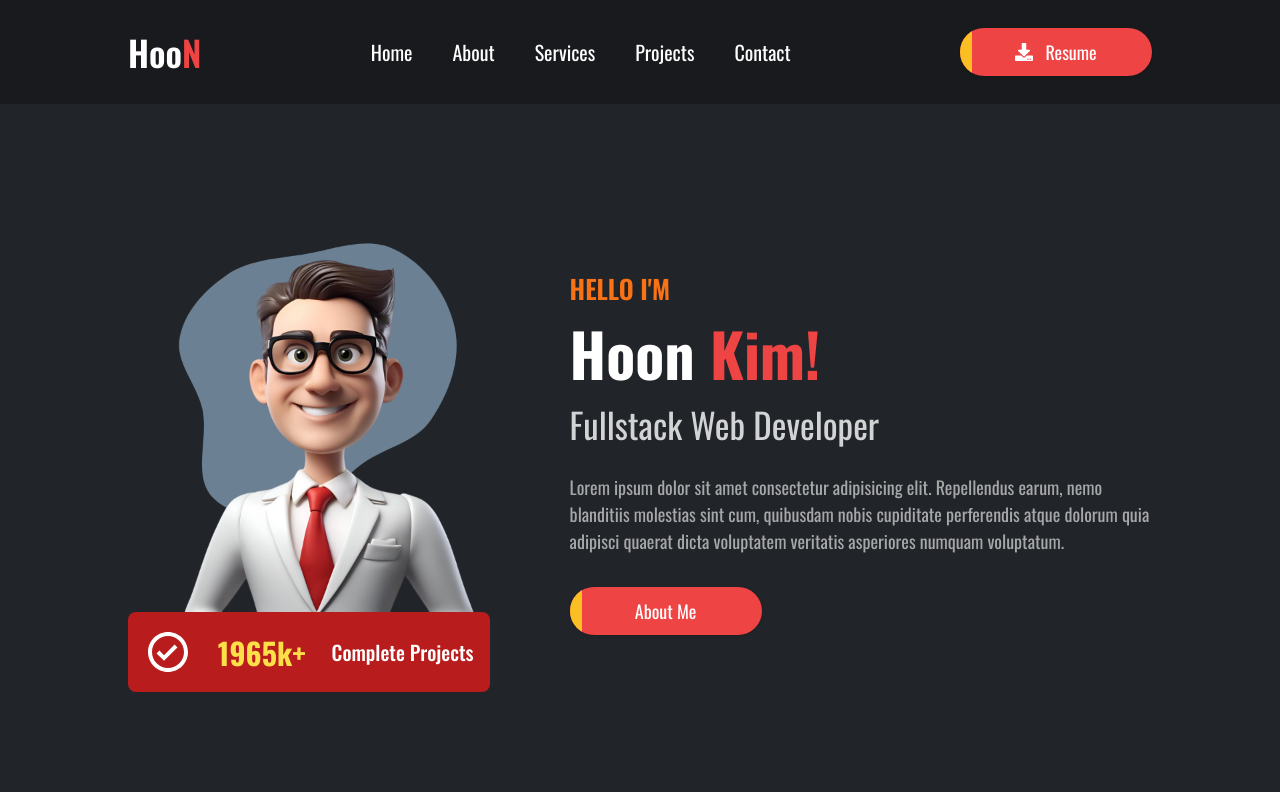
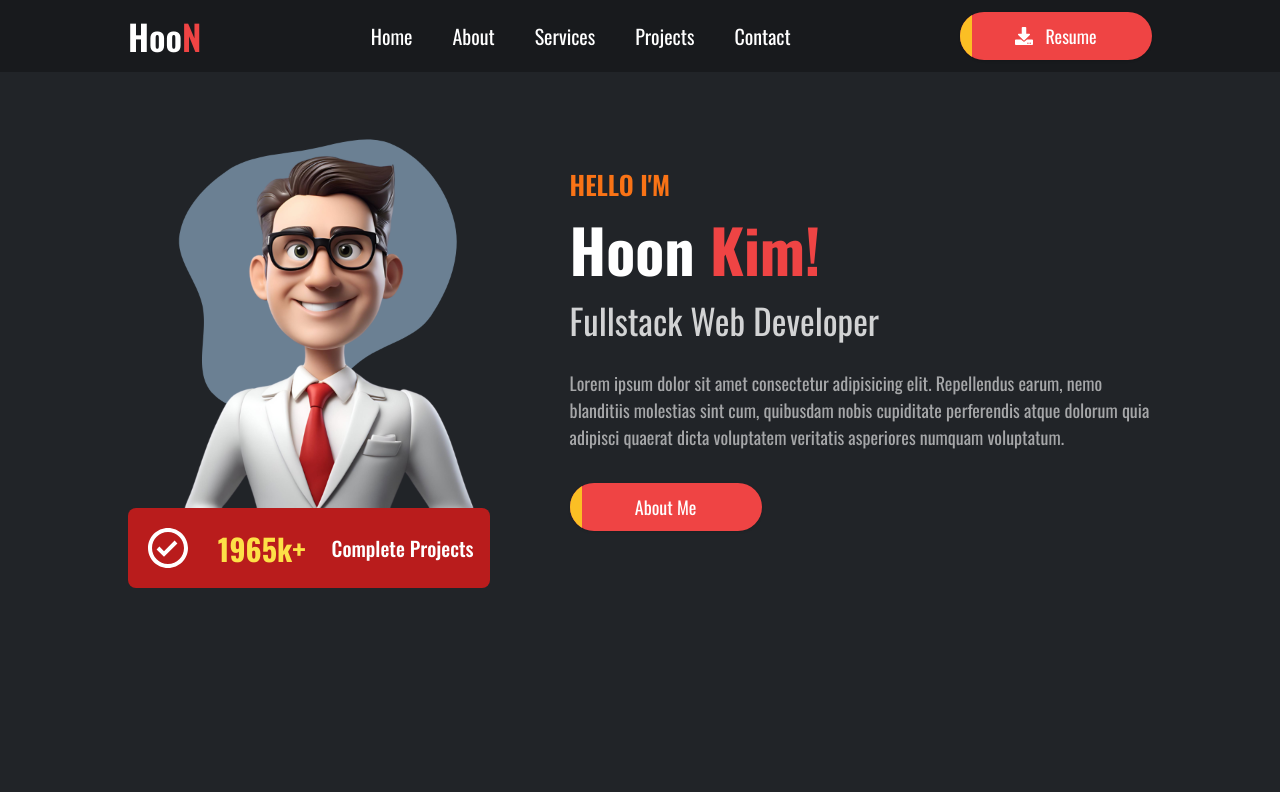
Before and after one commit to henrykimKR/Next-portfolio, a Next.js app: page / in a window 1280 px wide. Shown: the top 792 px of the page. Built offline with nearby package versions, Linux system fonts and the light colour scheme.

Commit message:
improve sticky nav bar

```diff
--- a/app/components/Home/Nav/Nav.tsx
+++ b/app/components/Home/Nav/Nav.tsx
@@ -11,7 +11,7 @@ interface Props {
 // NavBar Components
 const Nav = ({ openNav }: Props) => {
 	return (
-		<div className="h-[13vh] bg-[#181a1d] sticky top-0 z-50">
+		<nav className="h-[9vh] w-full bg-[#181a1d] fixed top-0 z-50">
 			<div className="flex items-center justify-between w-[90%] xl:w-[80%] h-full mx-auto">
 				{/* Logo */}
 				<div className="text-[35px] font-semibold text-white">
@@ -58,7 +58,7 @@ const Nav = ({ openNav }: Props) => {
 					/>
 				</div>
 			</div>
-		</div>
+		</nav>
 	);
 };
 
--- a/app/components/Home/Nav/ResponsiveNav.tsx
+++ b/app/components/Home/Nav/ResponsiveNav.tsx
@@ -1,6 +1,6 @@
 'use client'; // Convert a server component to a client component.(By default a server component in next.js
-
-import React, { useState } from 'react'; // useState: One of the React hooks that allows you to manage state in functional components.
+// useState: One of the React hooks that allows you to manage state in functional components.
+import React, { useState } from 'react';
 import Nav from './Nav';
 import MobileNav from './MobileNav';
 
```
